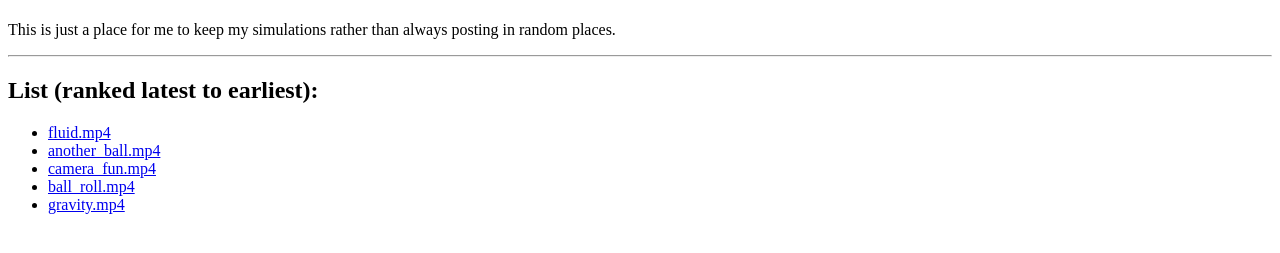
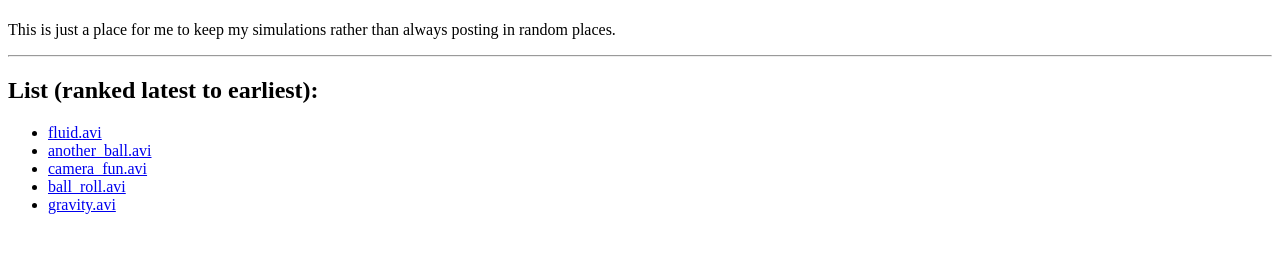
Before and after one commit to Hircinus/simulations, a plain HTML site: page index.html in a window 1280 px wide. Shown: the part 59-312 px from the top of the page. Drawn offline with Linux system fonts and the light colour scheme.

Commit message:
Change mp4 to avi

```diff
--- a/index.html
+++ b/index.html
@@ -9,11 +9,11 @@
     <hr>
     <h2>List (ranked latest to earliest):</h2>
     <ul>
-      <li><a href="sim/fluid.mp4">fluid.mp4</a></li>
-      <li><a href="sim/another_ball.mp4">another_ball.mp4</a></li>
-      <li><a href="sim/camera_fun.mp4">camera_fun.mp4</a></li>
-      <li><a href="sim/ball_roll.mp4">ball_roll.mp4</a></li>
-      <li><a href="sim/gravity.mp4">gravity.mp4</a></li>
+      <li><a href="sim/fluid.avi">fluid.avi</a></li>
+      <li><a href="sim/another_ball.avi">another_ball.avi</a></li>
+      <li><a href="sim/camera_fun.avi">camera_fun.avi</a></li>
+      <li><a href="sim/ball_roll.avi">ball_roll.avi</a></li>
+      <li><a href="sim/gravity.avi">gravity.avi</a></li>
     </ul>
   </body>
 </html>
```
